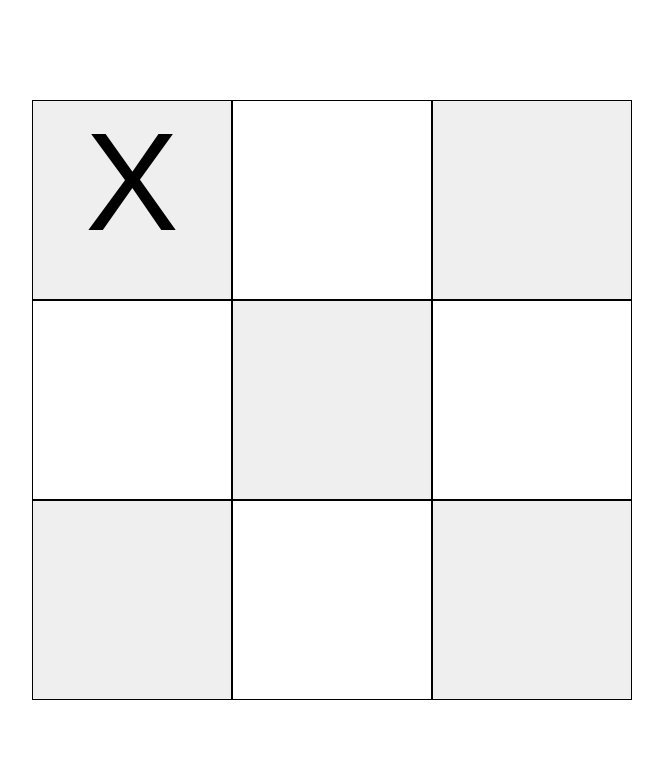
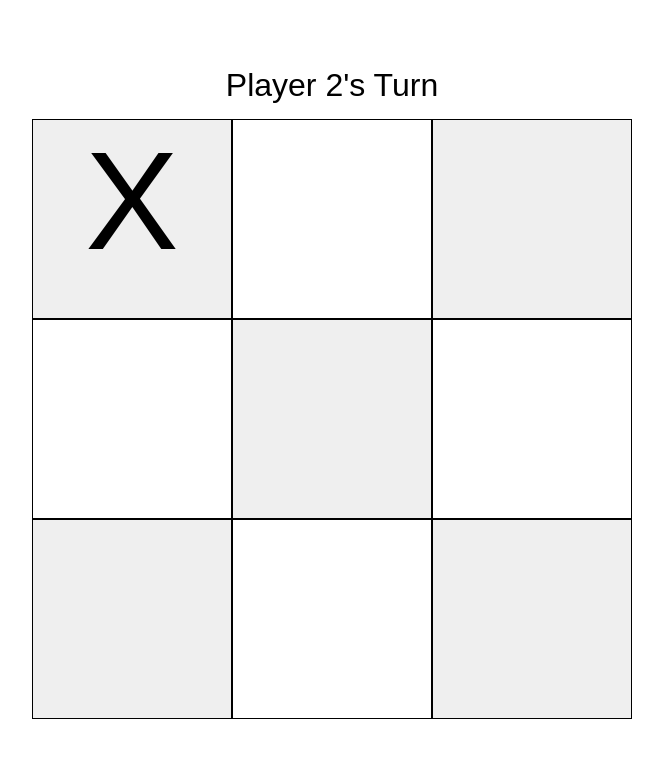
Before and after one commit to WhyAcee/Tic-Tac-Toe, a website: page index.html in a window 1280 px wide. Both pictures are taken after a click on the element 440 px from the left and 200 px from the top of the page. Shown: the whole page, without its empty margins (308-971 px from the left). Drawn offline with Linux system fonts and the light colour scheme; a web font is replaced by a local one.

Commit message:
add game end

```diff
--- a/index.html
+++ b/index.html
@@ -9,6 +9,9 @@
     <script src="script.js" defer></script>
 </head>
 <body>
+<div class="message">
+    Click a cell to start!
+</div>
 <div class="game-board">
     <div class="cell"></div>
     <div class="cell"></div>
--- a/script.js
+++ b/script.js
@@ -7,30 +7,51 @@ const player = (name, marker) => ({ name, marker });
 const gameBoard = (() => {
   const board = ['', '', '', '', '', '', '', '', ''];
 
+  const checkWinner = [
+    [0, 1, 2],
+    [3, 4, 5],
+    [6, 7, 8],
+    [0, 3, 6],
+    [1, 4, 7],
+    [2, 5, 8],
+    [0, 4, 8],
+    [2, 4, 6],
+  ];
+
   const makeMove = (index, marker) => {
     board[index] = marker;
-
     console.log('gameBoard module loaded');
 
-    const checkWinner = () => {
-    // check for winning combinations and return the winner's symbol
-    // or null if there is no winner
-    };
+    return { makeMove };
+  };
+  // iterate over each winning combination in array
+  const checkWin = (player) => checkWinner.some(
+    (winningCombo) => winningCombo.every(
+      (index) => board[index] === player.marker,
+      // check whether all the indexes in that combination are occupied
+      // by the player's marker.
+    ),
+  );
 
-    return { makeMove, checkWinner };
-  };
-  return { makeMove };
+  return { makeMove, checkWin };
 })();
 
 // Main code
-const cells = document.querySelectorAll('.cell');
-console.log(cells);
-const player1 = player('Player 1', 'X');
-const player2 = player('Player 2', 'O');
-let currentPlayer = player1;
+const game = () => {
+  const cells = document.querySelectorAll('.cell');
+  const message = document.querySelector('.message');
+  const player1 = player('Player 1', 'X');
+  const player2 = player('Player 2', '0');
+  let currentPlayer = player1;
 
-cells.forEach((cell, index) => {
-  cell.addEventListener('click', () => {
+  console.log(cells);
+
+  // event listener for each cell
+  const handleCellClick = (event) => {
+    const cell = event.target;
+    const index = Array.from(cells).indexOf(cell);
+    console.log(Array.from(cells).indexOf(cell));
+
     if (cell.textContent !== '') {
       // do nothing if cell is occupied
       return;
@@ -39,14 +60,27 @@ cells.forEach((cell, index) => {
     gameBoard.makeMove(index, currentPlayer.marker);
 
     cell.textContent = currentPlayer.marker;
+    cell.classList = `cell ${currentPlayer.marker}`;
 
-    const winner = gameBoard.checkWinner;
+    const winner = gameBoard.checkWin(currentPlayer);
 
     if (winner) {
-      // display winner
+      message.textContent = `${currentPlayer.name} Wins!`;
+      cells.forEach((cell) => {
+        cell.removeEventListener('click', handleCellClick);
+      });
     } else {
       currentPlayer = (currentPlayer === player1) ? player2 : player1;
+      message.textContent = `${currentPlayer.name}'s Turn`;
     }
+
     console.log(cells);
+    console.log(currentPlayer);
+  };
+
+  cells.forEach((cell) => {
+    cell.addEventListener('click', handleCellClick);
   });
-});
+};
+
+game();
--- a/styles.css
+++ b/styles.css
@@ -10,13 +10,20 @@ body {
     height: 100vh;
     width: 100vw;
     display: flex;
+    flex-direction: column;
     align-items: center;
     justify-content: center;
+}
+
+.message {
+    font-size: 2rem;
+    font-weight: 400;
 }
 
 .game-board {
     display: grid;
     grid-template-columns: repeat(3, 200px);
+    margin: 15px;
 }
 
 .cell {
```
